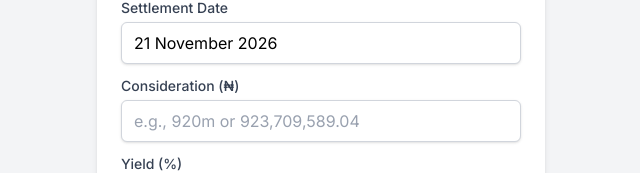
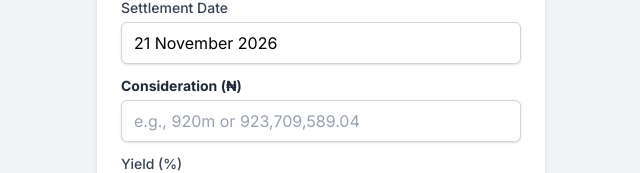
Before and after one commit to auduatiku-lab/naijabillcalculator2, a React (Vite) app: page / in a window 1280 px wide. Shown: the part 340-513 px from the top of the page, without its empty margins (319-959 px from the left). Built offline with nearby package versions, Linux system fonts and the light colour scheme.

Commit message:
style: update consideration input styling
Improve readability of the consideration field by updating font weight and text color.

```diff
--- a/src/App.tsx
+++ b/src/App.tsx
@@ -725,9 +725,9 @@ export default function App() {
                 {/* Consideration (Bidirectional) */}
                 <div>
                   <div className="flex items-center justify-between">
-                    <label htmlFor="considerationCalculated" className="block text-sm font-medium text-gray-700">Consideration (₦)</label>
+                    <label htmlFor="considerationCalculated" className="block text-sm font-bold text-gray-800">Consideration (₦)</label>
                     {targetField === 'consideration' && consideration && (
-                      <span className="text-xs text-green-700 font-medium">Calculated</span>
+                      <span className="text-xs text-green-700 font-semibold">Calculated</span>
                     )}
                   </div>
                   <input
@@ -740,7 +740,7 @@ export default function App() {
                     onBlur={handleConsiderationBlur}
                     onKeyDown={(e) => handleAmountKeyDown(e, 'consideration', setConsideration, () => considerationRef.current?.blur())}
                     onKeyUp={(e) => handleAmountKeyUp(e, 'consideration')}
-                    className={`mt-1 block w-full px-3 py-2 border rounded-md shadow-sm placeholder-gray-400 focus:outline-none focus:ring-green-500 focus:border-green-500 ${
+                    className={`mt-1 block w-full px-3 py-2 border rounded-md shadow-sm font-bold text-gray-900 placeholder:font-normal placeholder-gray-400 focus:outline-none focus:ring-green-500 focus:border-green-500 ${
                       considerationExceedsFaceValue
                         ? 'bg-white border-red-400 focus:ring-red-500 focus:border-red-500'
                         : targetField === 'consideration' && consideration
```
